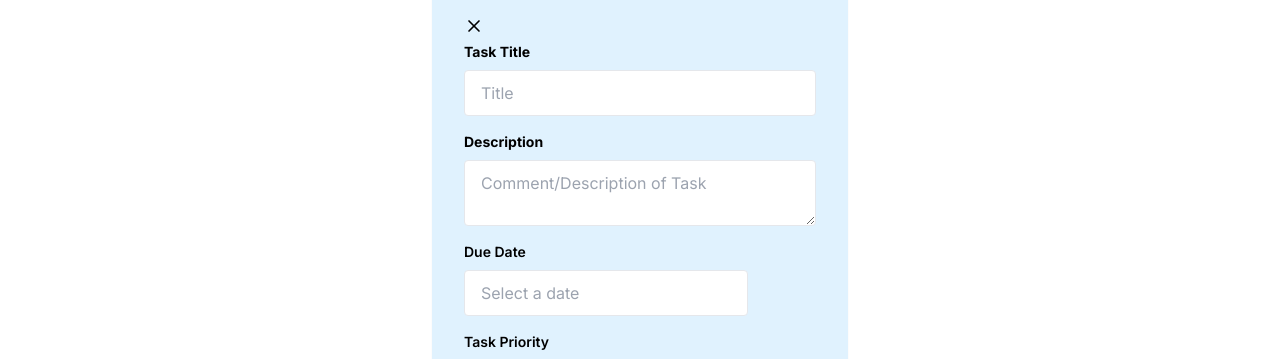
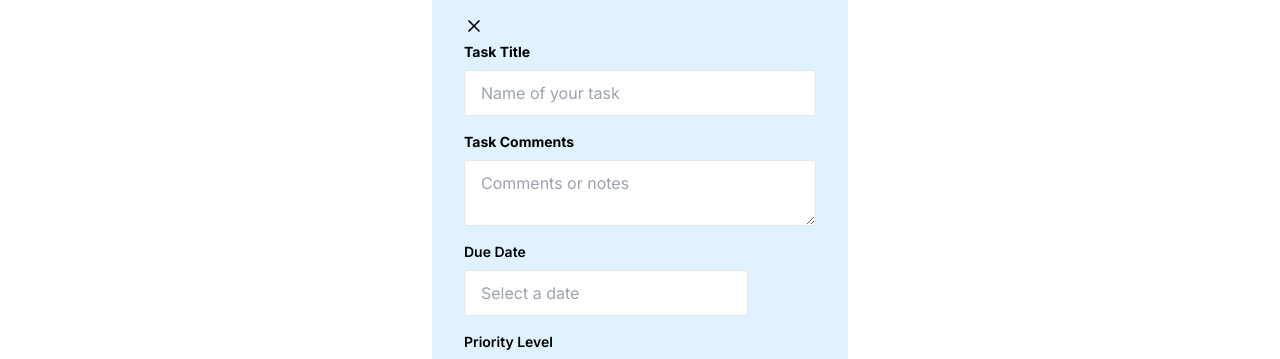
Before and after one commit to lunar-potato/tasky-app, a Next.js app: page / in a window 1280 px wide. Shown: the part 565-924 px from the top of the page. Built offline with nearby package versions, Linux system fonts and the light colour scheme; no server answers; the database is empty.

Commit message:
changing task key names so they show up in the right place

```diff
--- a/src/app/components/AddTask.jsx
+++ b/src/app/components/AddTask.jsx
@@ -10,6 +10,7 @@ const AddTask = ({ onClose }) => {
   const [tasks, setTasks] = useState([]);
   const [formData, setFormData] = useState({
     taskTitle: "",
+    taskCategory: "",
     comment: "",
     dueDate: null,
     priority: "Medium",
@@ -41,6 +42,7 @@ const AddTask = ({ onClose }) => {
       dueDate: formData.dueDate || null,
       priority: formData.priority,
       taskType: formData.taskType,
+      taskCategory: formData.taskCategory,
     };
 
     const { data, error } = await supabase
@@ -49,9 +51,9 @@ const AddTask = ({ onClose }) => {
       .select();
 
     if (error) {
-      console.error("Error adding task to Supabase: ", error);
+      console.error("Error adding task to Database: ", error);
     } else {
-      console.log("Task added to Supabase: ", data);
+      console.log("Task added to Database: ", data);
       console.log("Current Tasks: ", tasks);
       setTasks([...tasks, data[0]]);
       setFormData({
@@ -75,13 +77,14 @@ const AddTask = ({ onClose }) => {
         <button className="modal-close hover:text-slate-500" onClick={onClose}>
           <X size={20} />
         </button>
+
         {/* Task title */}
         <div className="mb-4">
           <label className="block mb-2 text-sm font-bold">Task Title</label>
           <input
             className="block w-full px-4 py-3 pr-8 leading-tight border border-gray-200 rounded focus:outline-none focus:bg-white focus:border-gray-300"
             type="text"
-            placeholder="Title"
+            placeholder="Name of your task"
             value={formData.taskTitle}
             onChange={(e) =>
               setFormData({ ...formData, taskTitle: e.target.value })
@@ -91,11 +94,11 @@ const AddTask = ({ onClose }) => {
 
         {/* Description */}
         <div className="mb-4">
-          <label className="block mb-2 text-sm font-bold">Description</label>
+          <label className="block mb-2 text-sm font-bold">Task Comments</label>
           <textarea
             className="block w-full px-4 py-3 pr-8 leading-tight border border-gray-200 rounded appearance-none focus:outline-none focus:border-gray-300"
             maxLength="300"
-            placeholder="Comment/Description of Task"
+            placeholder="Comments or notes"
             value={formData.comment}
             onChange={(e) =>
               setFormData({ ...formData, comment: e.target.value })
@@ -119,7 +122,7 @@ const AddTask = ({ onClose }) => {
         {/* Priority */}
         <div className="mb-4">
           <label className="block mb-2 text-sm font-semibold">
-            Task Priority
+            Priority Level
           </label>
           <select
             name="priority"
--- a/src/app/components/CardExpanded.jsx
+++ b/src/app/components/CardExpanded.jsx
@@ -7,9 +7,9 @@ const TaskOverlay = ({ task, onCloseOverlay }) => {
         <h3 className="text-lg font-semibold">{task.taskTitle}</h3>
         <p>{task.notes}</p>
         <p>Category: {task.taskCategory}</p>
-        <p>Priority: {task.taskUrgency}</p>
+        <p>Priority: {task.priority}</p>
         <p>Date: {task.dueDate}</p>
-        <p>Status: {task.status}</p>
+        <p>Status: {task.taskType}</p>
         <button onClick={onCloseOverlay}>Close</button>
       </div>
     </div>
--- a/src/app/components/TaskCard.jsx
+++ b/src/app/components/TaskCard.jsx
@@ -26,11 +26,11 @@ for (let i = 0; i < overlayElements.length; i++) {
             <a onClick={() => openCardOverlay(task)}>
             <div className="p-4 mb-4 bg-white rounded shadow">
               <h3 className="text-lg font-semibold">{task.taskTitle}</h3>
-              <p>{task.notes}</p>
+              <p className="invisible md:visible ">{task.comment}</p>
               <p>Category: {task.taskCategory}</p>
-              <p>Priority: {task.taskUrgency}</p>
+              <p>Priority: {task.priority}</p>
               <p>Date: {task.dueDate}</p>
-              <p>Status: {task.status}</p>
+              <p>Status: {task.taskType}</p>
             </div>
             </a>
           </li>
@@ -41,11 +41,11 @@ for (let i = 0; i < overlayElements.length; i++) {
         <div className="overlay">
           <div className="card-overlay">
             <h3 className="text-lg font-semibold">{selectedTask.taskTitle}</h3>
-            <p>{selectedTask.notes}</p>
+            <p>{selectedTask.comment}</p>
             <p>Category: {selectedTask.taskCategory}</p>
-            <p>Priority: {selectedTask.taskUrgency}</p>
+            <p>Priority: {selectedTask.priority}</p>
             <p>Date: {selectedTask.dueDate}</p>
-            <p>Status: {selectedTask.status}</p>
+            <p>Status: {selectedTask.taskType}</p>
             <button onClick={closeCardOverlay}>Close</button>
           </div>
         </div>
```
